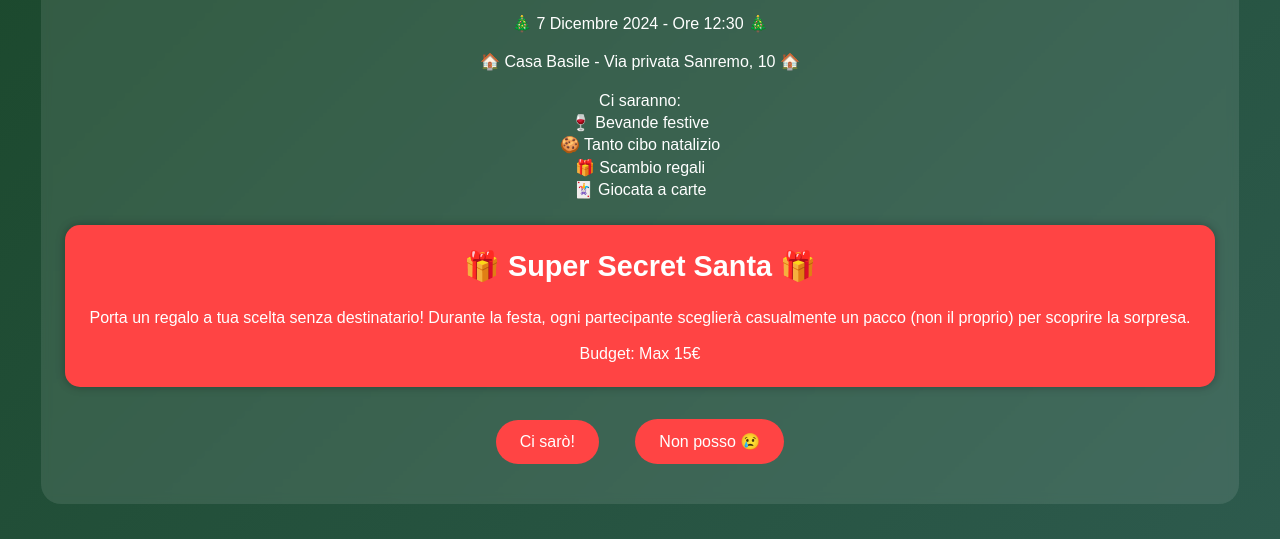
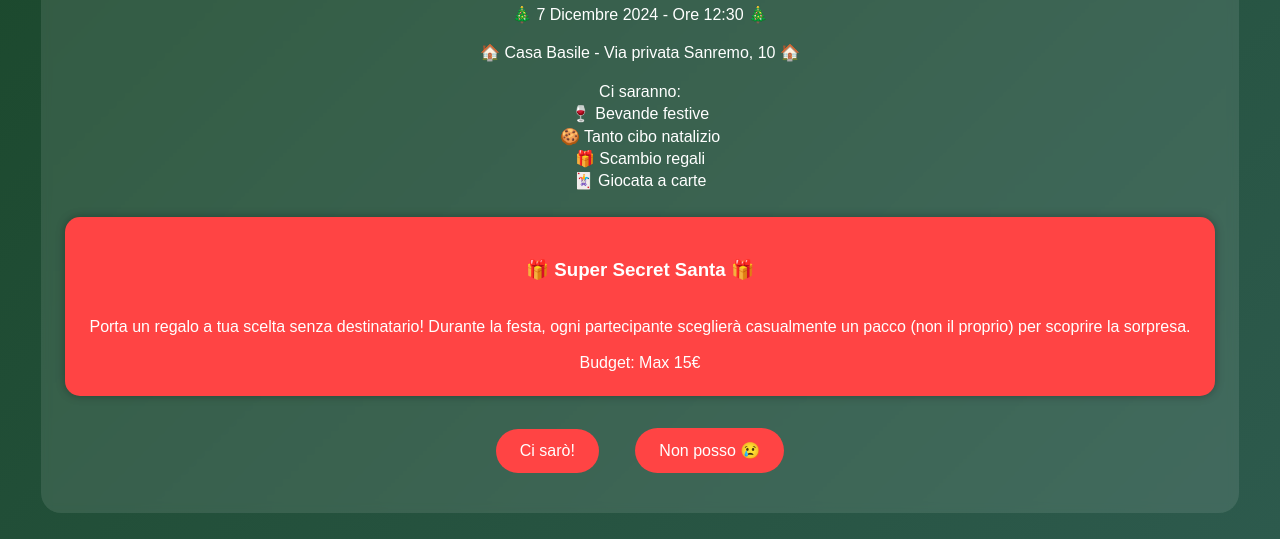
Before and after one commit to gcruz18/Invito7Dicembre, a plain HTML site: page index.html in a window 1280 px wide. Shown: the part 261-800 px from the top of the page. Drawn offline with Linux system fonts and the light colour scheme.

Commit message:
Update index.html

```diff
--- a/index.html
+++ b/index.html
@@ -161,7 +161,7 @@
 
         <!-- Sezione Super Secret Santa -->
         <div class="super-secret-santa-section" onclick="startGiftCascade()">
-            <h2>🎁 Super Secret Santa 🎁</h3>
+            <h3>🎁 Super Secret Santa 🎁</h3>
             <p>
                 <br>Porta un regalo a tua scelta senza destinatario! Durante la festa, ogni partecipante sceglierà casualmente un pacco (non il proprio) per scoprire la sorpresa.
                 <br>
```
